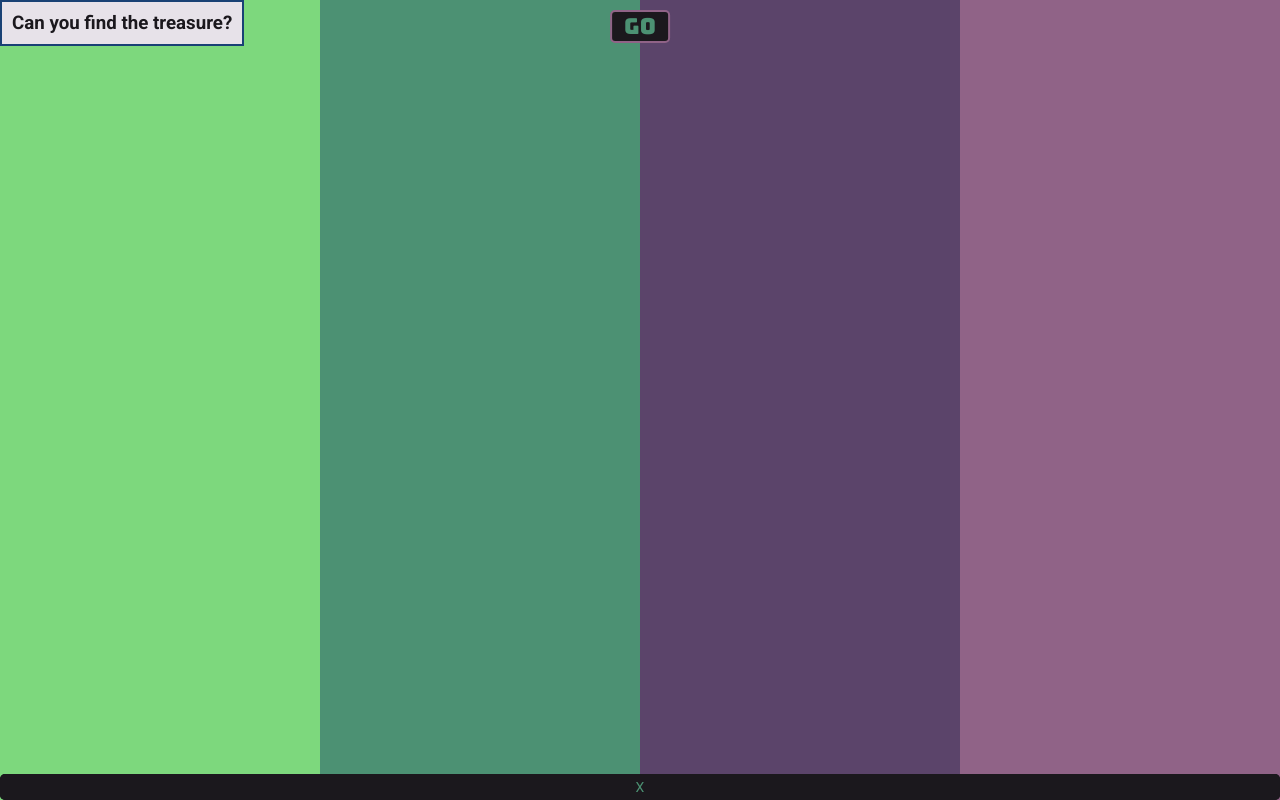
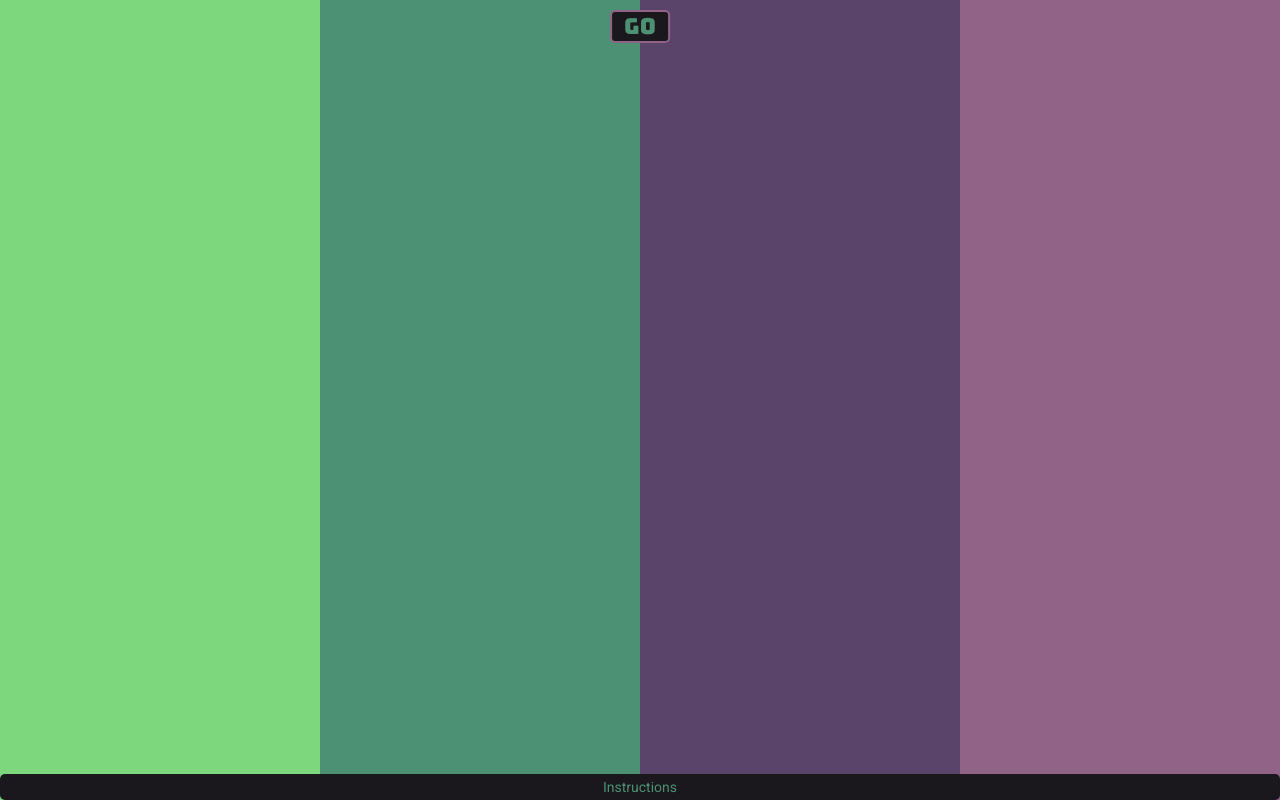
Before and after one commit to Lu-Smith/obstacle-jumping-game-vue, a Vue app: page / in a window 1280 px wide. Both pictures are taken after a click on the button "Start Game". Built offline with nearby package versions, Linux system fonts and the light colour scheme; a web font is replaced by a local one.

Commit message:
Updated Instructions.vue - style

```diff
--- a/src/components/Instructions.vue
+++ b/src/components/Instructions.vue
@@ -1,8 +1,8 @@
 <template>
     <div class="instructionsContainer">
-        <button v-if="!showInfo && !gameRunning" @click="emitShowInstructions" class="infoButton">Instructions</button>
-        <button @click="emitShowInstructions" class="infoButton">X </button>
-        <h3>Can you find the treasure?</h3>
+        <button v-if="!showInfo" @click="emitShowInstructions" class="infoButton">Instructions</button>
+        <button  v-if="showInfo" @click="emitShowInstructions" class="infoButton">X </button>
+        <h3 v-if="showInfo">Can you find the treasure?</h3>
         <ol v-if="showInfo" >
             <li>
                 <h3>1. Collect keys</h3>
@@ -48,20 +48,19 @@
     font-family: "Roboto", sans-serif;
     position: fixed;
     top: 0;
-    padding: 10px;
     background-color: $primary-background;
-    border: 2px solid rgb(25, 65, 117);
     max-width: 90%;
 
     h3 {
-        text-align: center
+        text-align: center;
+        margin-top: 20px;
     }
 
     ol {
         @include flex(start, center, column);
         border: 2px solid white;
         padding: 5px;
-        margin-top: 20px;
+        margin: 20px;
 
         li {
             @include flex(start, center, row);
@@ -72,6 +71,7 @@
 
             h3 {
                 font-size: 14px;
+                margin: 0;
             }
 
             .imageContainer {
```
